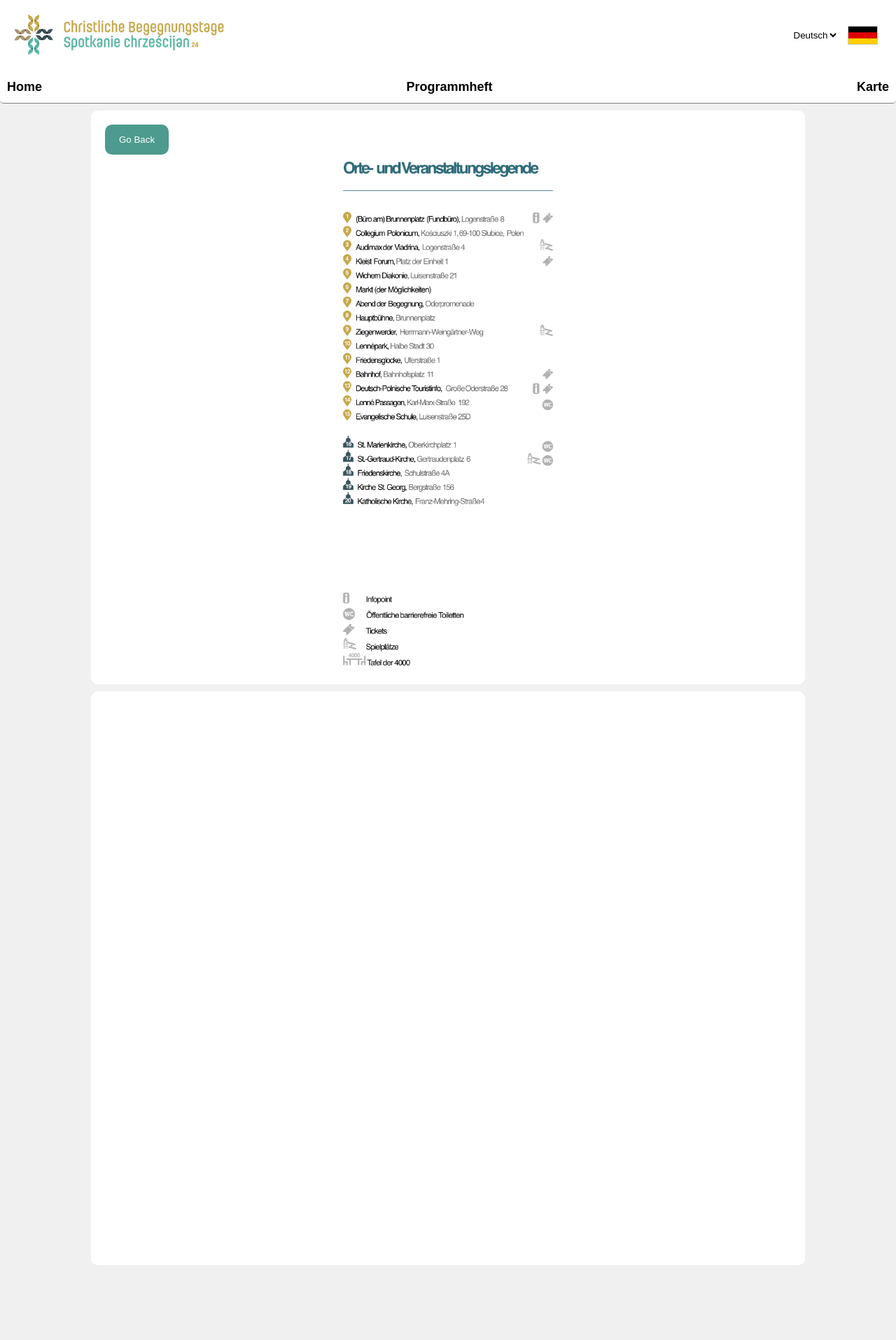
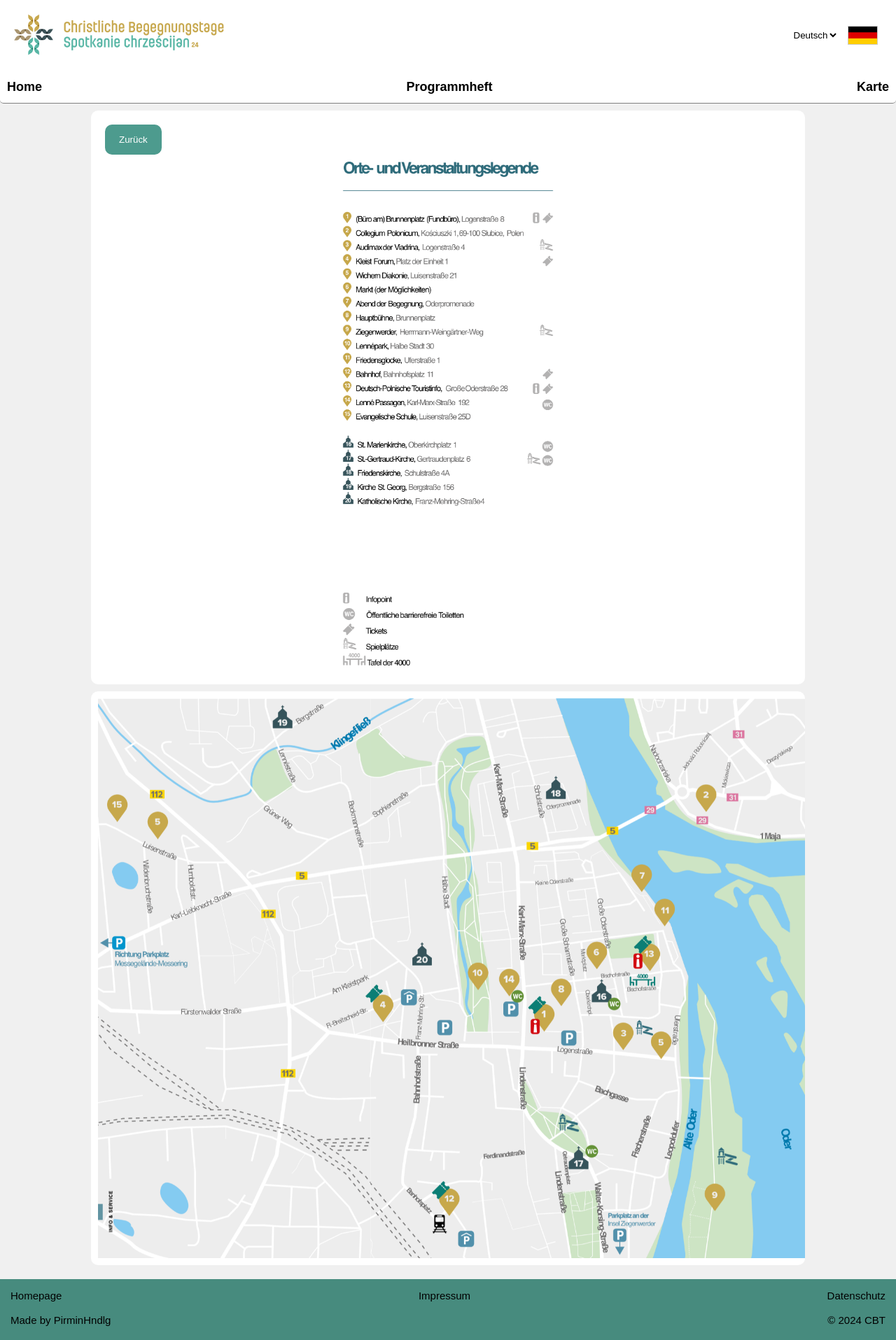
Before and after one commit to PirminHndlg/CBT2024, a Flask app: page /map in a window 1280 px wide. Shown: the whole page at 70% size. Run offline with Flask 3, Linux system fonts and the light colour scheme.

Commit message:
translation for back button

```diff
--- a/static/json/translate.json
+++ b/static/json/translate.json
@@ -1,4 +1,5 @@
 {
+  "back": {"de":  "Zurück", "cs": "Zpět", "pl": "Powrót", "hu": "Vissza", "sk": "Späť"},
   "program": {"de":  "Programm", "cs": "Program", "pl": "Program", "hu": "Program", "sk": "Program"},
   "my_program": {"de":  "Mein Programm", "cs": "Můj program", "pl": "Mój program", "hu": "Saját program", "sk": "Môj program"},
   "search_program": {"de":  "Programm suchen", "cs": "Hledat program", "pl": "Szukaj programu", "hu": "Program keresése", "sk": "Hľadať program"},
--- a/templates/map.html
+++ b/templates/map.html
@@ -3,7 +3,7 @@
 {% block content %}
 
     <div class="container" style="height: 100vh; overflow-x: auto; overflow-y: hidden">
-        <button class="button" onclick="history.back()" style="margin: 10px">Go Back</button>
+        <button class="button" onclick="history.back()" style="margin: 10px">{{ 'back'|translate(lang) }}</button>
         <br>
 
         {% if lang %}
--- a/templates/programm_point.html
+++ b/templates/programm_point.html
@@ -6,7 +6,7 @@
 
         <div class="container">
             <div class="container-inline">
-                <button class="button" onclick="history.back()">Go Back</button>
+                <button class="button" onclick="history.back()">{{ 'back'|translate(lang) }}</button>
                 <input class="my-programm-img-small" id="my_programm_{{ section['key'] }}"
                        onclick="change_my_programm(this.id, '{{ section['key'] }}', event)"
                        type="image"
```
